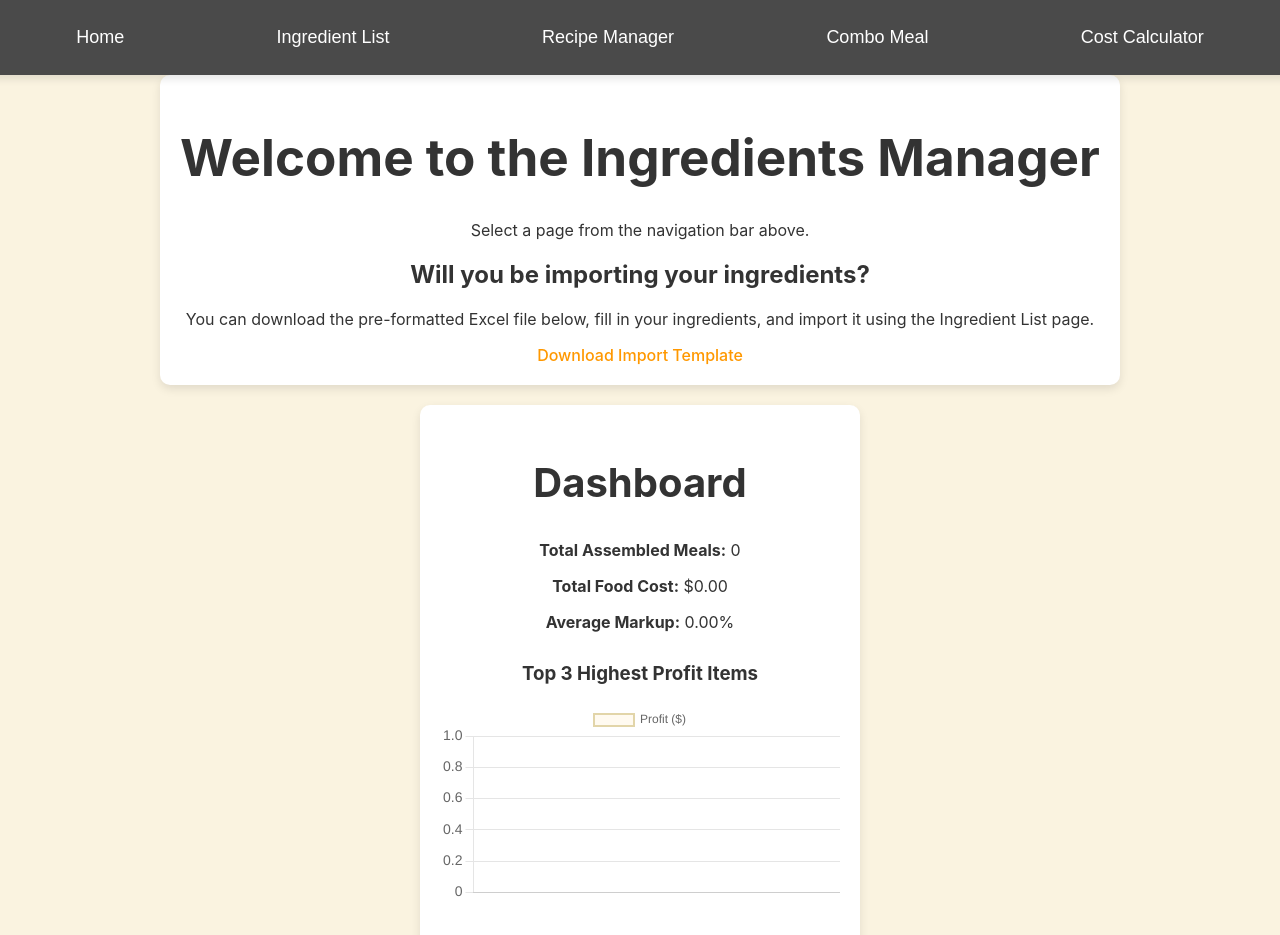
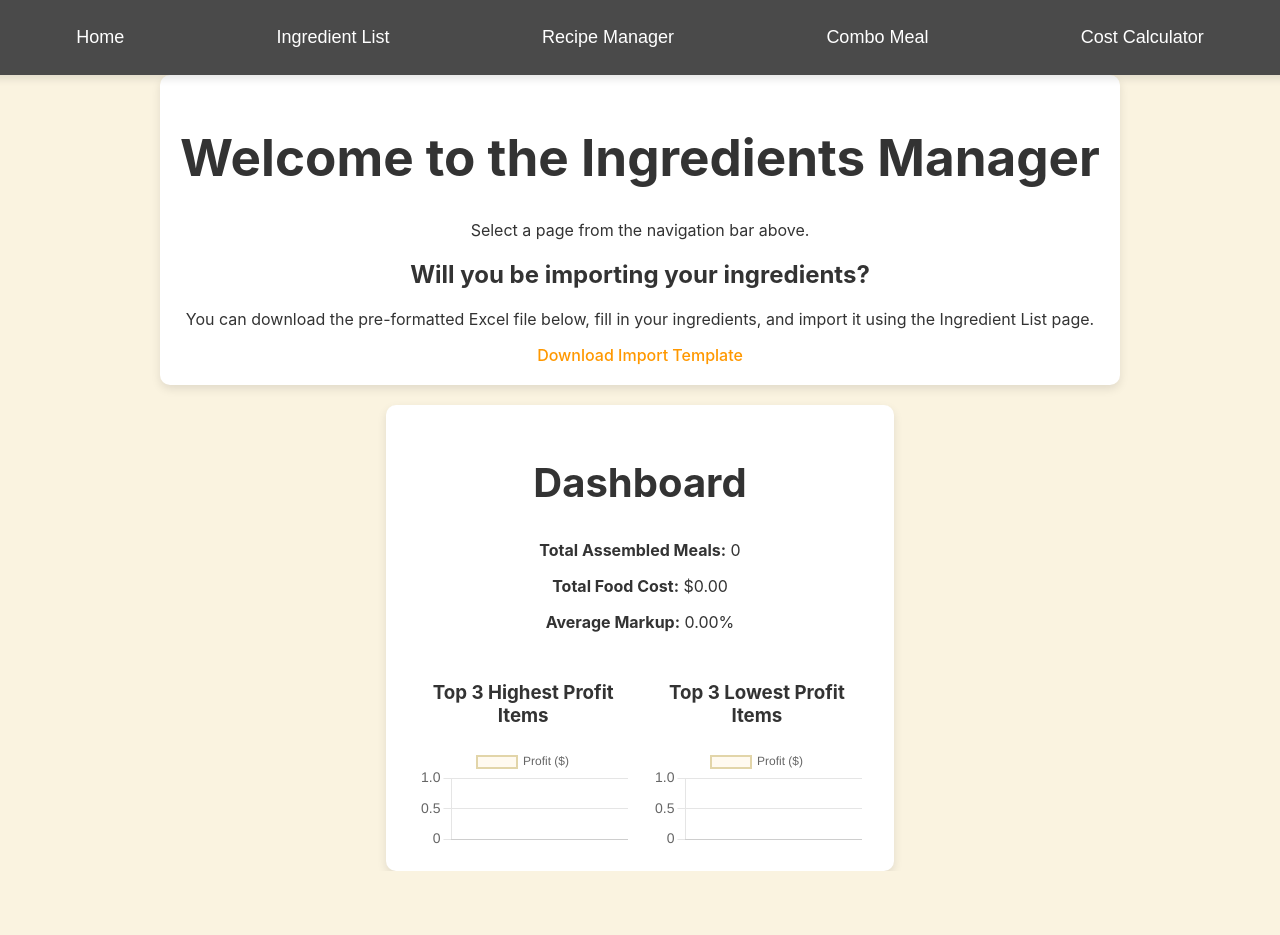
Before and after one commit to jazoomi/Stock-Inventory-Management-System, a React (Vite) app: page / in a window 1280 px wide. Shown: the top 935 px of the page. After the commit the page ends 871 px from the top, so only its background shows below. Built offline with nearby package versions, Linux system fonts and the light colour scheme; no server answers.

Commit message:
Updated layout Dashboard.jsx

```diff
--- a/src/ui/Dashboard.jsx
+++ b/src/ui/Dashboard.jsx
@@ -166,18 +166,22 @@ const Dashboard = () => {
       </p>
     )}
 
-      {/* Chart for highest markup meals */}
-      <div style={{ marginTop: "30px" }}>
+    {/* Charts Container */}
+    <div style={{ display: "flex", justifyContent: "space-around", alignItems: "center", marginTop: "30px" }}>
+
+      {/* Chart for highest profit items */}
+      <div style={{ width: "45%" }}>
         <h3>Top 3 Highest Profit Items</h3>
-        <Bar data={highestProfitChartData} options={chartOptions} style={{ height: "200px", width: "70%" }} />
+        <Bar data={highestProfitChartData} options={chartOptions} />
       </div>
 
-      {/* Chart for lowest profit meals */}
-      <div style={{ marginTop: "30px" }}>
+      {/* Chart for lowest profit items */}
+      <div style={{ width: "45%" }}>
         <h3>Top 3 Lowest Profit Items</h3>
-        <Bar key={JSON.stringify(lowestProfitMeals)} data={lowestProfitChartData} options={chartOptions} style={{ height: "200px", width: "70%" }} />
+        <Bar key={JSON.stringify(lowestProfitMeals)} data={lowestProfitChartData} options={chartOptions} />
       </div>
 
+    </div>
   </div>
   );
 };
```
Lines whose indentation alone changed are shown as unchanged.
